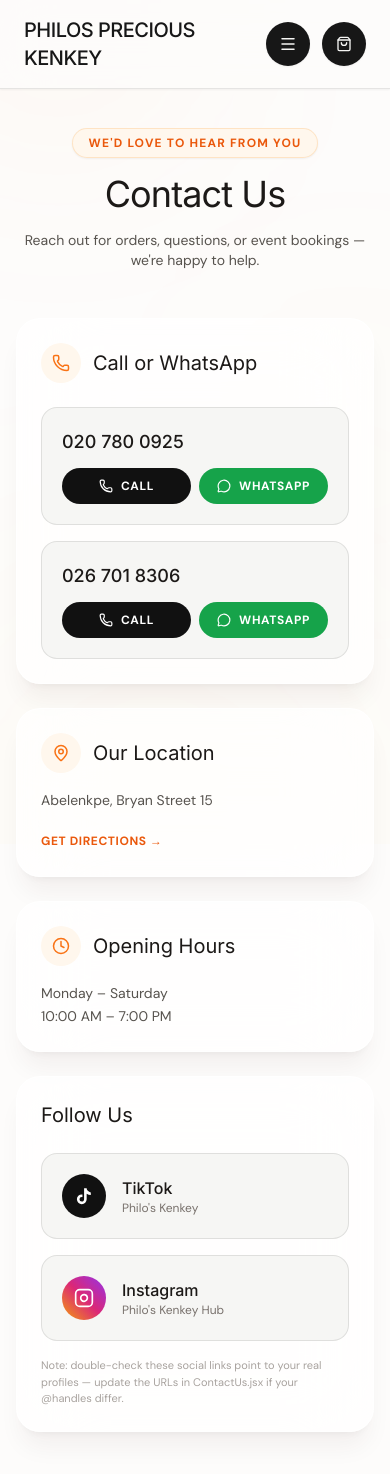
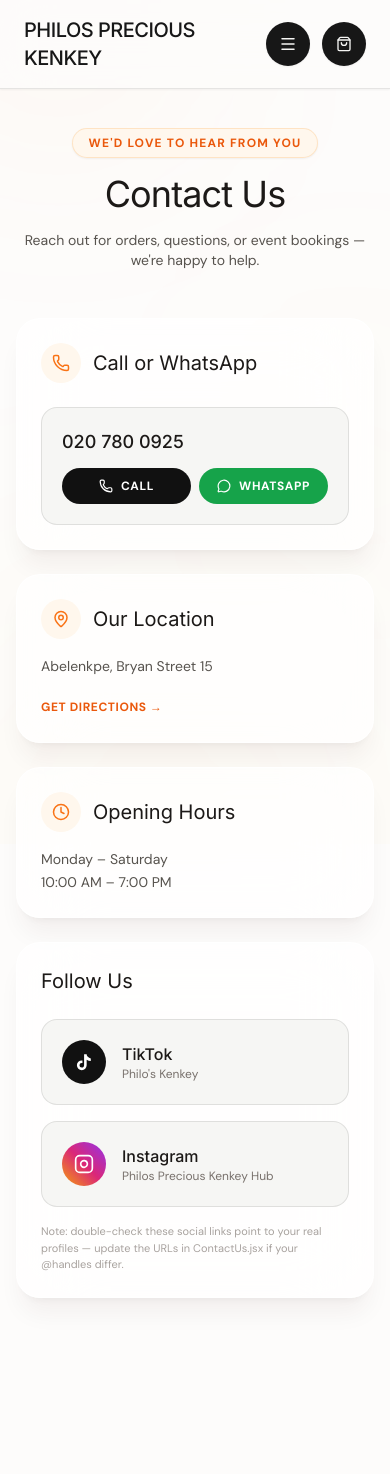
Before and after one commit to BenjaminTorto/Philos-precious-kenkey-, a React (Vite) app: page /contact in a window 390 px wide. Shown: the top 1474 px of the page. After the commit the page ends 1394 px from the top, so only its background shows below. Built offline with nearby package versions, Linux system fonts and the light colour scheme.

Commit message:
Remove personal phone number and fix Instagram handle

```diff
--- a/src/pages/ContactUs.jsx
+++ b/src/pages/ContactUs.jsx
@@ -20,10 +20,9 @@ function TikTokIcon(props) {
   );
 }
 
-// Phone numbers formatted for tel: and WhatsApp (Ghana country code 233)
+// Phone number formatted for tel: and WhatsApp (Ghana country code 233)
 const PHONE_NUMBERS = [
   { display: '020 780 0925', tel: '+233207800925', wa: '233207800925' },
-  { display: '026 701 8306', tel: '+233267018306', wa: '233267018306' },
 ];
 
 export default function ContactUs() {
@@ -61,7 +60,7 @@ export default function ContactUs() {
             <h2 className="font-serif text-xl md:text-2xl text-stone-900">Call or WhatsApp</h2>
           </div>
 
-          <div className="grid grid-cols-1 sm:grid-cols-2 gap-4">
+          <div className="grid grid-cols-1 gap-4 max-w-sm">
             {PHONE_NUMBERS.map((num) => (
               <div
                 key={num.tel}
@@ -146,7 +145,7 @@ export default function ContactUs() {
             </a>
 
             <a
-              href="https://www.instagram.com/philoskenkeyhub"
+              href="https://www.instagram.com/philospreciouskenkeyhub"
               target="_blank"
               rel="noopener noreferrer"
               className="flex items-center gap-4 bg-background rounded-2xl p-5 border border-primary/10 hover:border-orange-500/50 transition-all cursor-pointer"
@@ -156,7 +155,7 @@ export default function ContactUs() {
               </div>
               <div>
                 <p className="font-serif font-medium text-stone-900">Instagram</p>
-                <p className="text-xs text-stone-500">Philo's Kenkey Hub</p>
+                <p className="text-xs text-stone-500">Philos Precious Kenkey Hub</p>
               </div>
             </a>
           </div>
```
